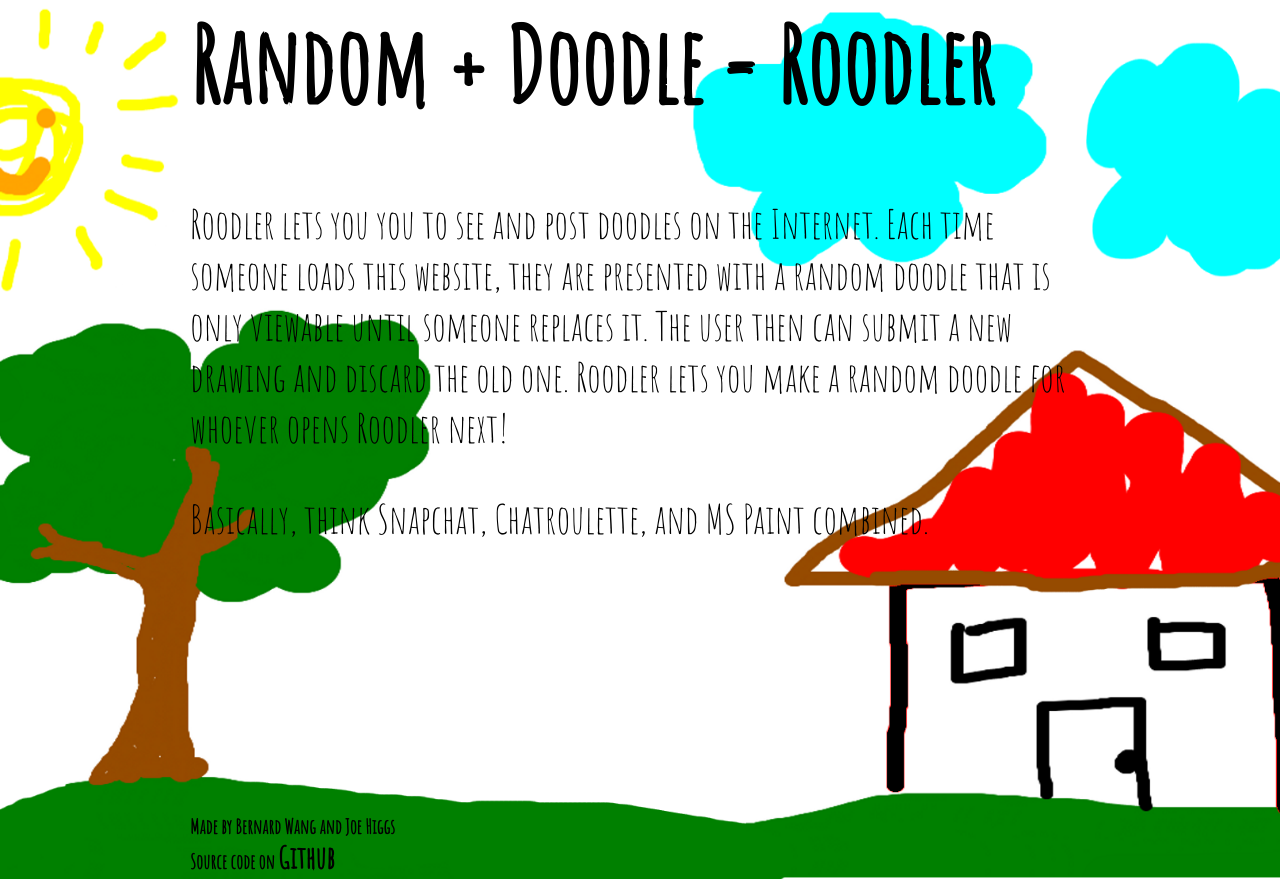
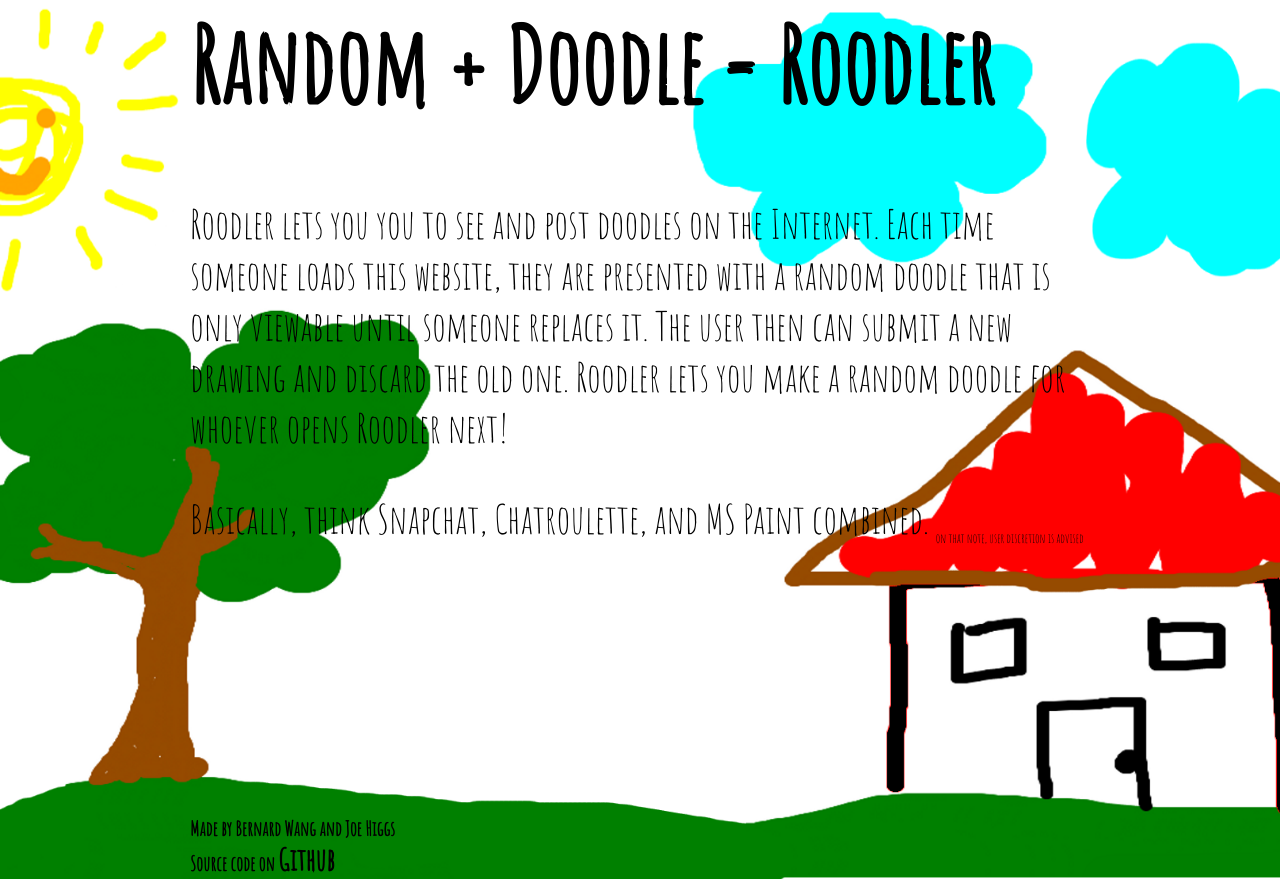
Before and after one commit to bernardwang/roodler, a Flask app: page /about in a window 1280 px wide. Shown: the part 151-1030 px from the top of the page. Run offline with Flask 2, Linux system fonts and the light colour scheme; some libraries are stand-ins or nearby versions; some web fonts are replaced.

Commit message:
discretion

```diff
--- a/app/templates/about.html
+++ b/app/templates/about.html
@@ -39,7 +39,7 @@
 					Roodler lets you you to see and post doodles on the Internet. Each time someone loads this website, they are presented with a random doodle that is only viewable until someone replaces it. The user then can submit a new drawing and discard the old one. Roodler lets you make a random doodle for whoever opens Roodler next!
 				</p>
 				<p class="about_text">
-					Basically, think Snapchat, Chatroulette, and MS Paint combined.
+					Basically, think Snapchat, Chatroulette, and MS Paint combined. <span>on that note, user discretion is advised</span>
 				</p>
 
 				<h3 class="about_credit">
```
